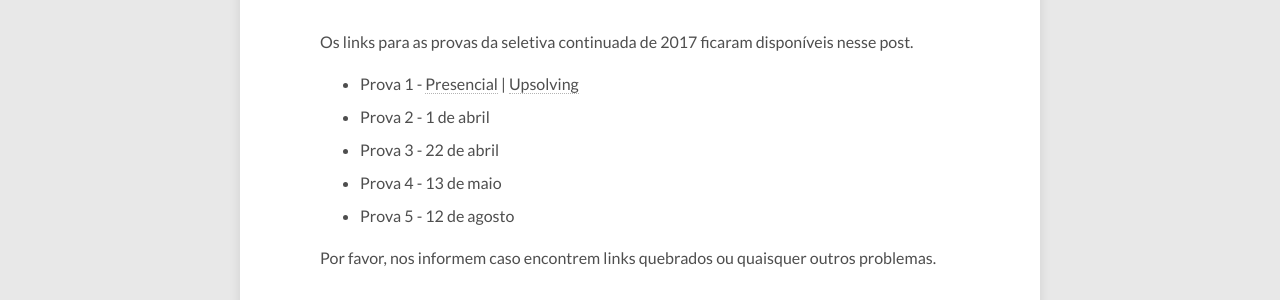
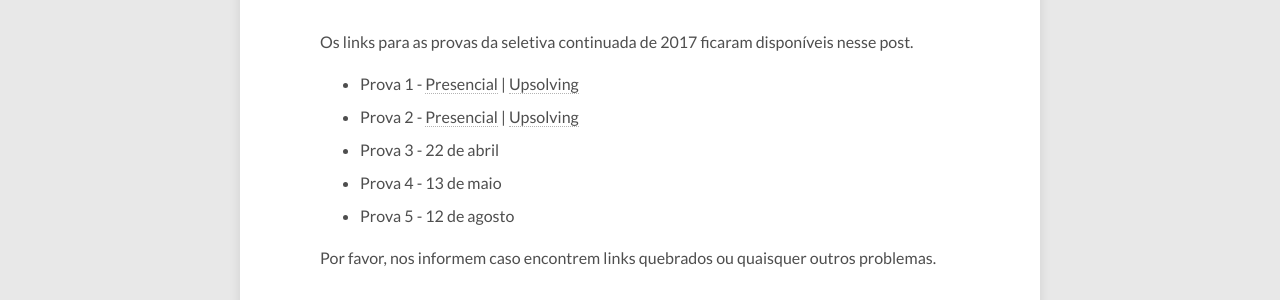
Before and after one commit to maratonusp/blog, a Jekyll site: the page built from _posts/2017-03-24-seletiva-continuada-2017.md, in a window 1280 px wide and 900 px high, scrolled down 373 px. Shown: the part 153-453 px from the top of the window. Built offline with Jekyll 4.4.1, drawn with Linux system fonts in a browser that asks for light colours; nearby versions of some CDN libraries; comment, search, counter and statistics services are not loaded.

Commit message:
6 vagas - link provas

```diff
--- a/_posts/2017-03-24-seletiva-continuada-2017.md
+++ b/_posts/2017-03-24-seletiva-continuada-2017.md
@@ -9,8 +9,8 @@ permalink: "/seletiva-continuada-2016"
 
 Os links para as provas da seletiva continuada de 2017 ficaram disponíveis nesse post.
 
-- Prova 1 - [Presencial](https://www.vjudge.net/contest/153496) \| [Upsolving](https://www.vjudge.net/contest/153832)
-- Prova 2 - 1 de abril
+- Prova 1 - [Presencial](https://vjudge.net/contest/153496) \| [Upsolving](https://vjudge.net/contest/153832)
+- Prova 2 - [Presencial](https://vjudge.net/contest/154173) \| [Upsolving](https://vjudge.net/contest/154174)
 - Prova 3 - 22 de abril
 - Prova 4 - 13 de maio
 - Prova 5 - 12 de agosto
```
Also changed, not shown: _posts/2017-01-27-novas-regras-seletiva-usp-2017.md (+1 -1 lines).
